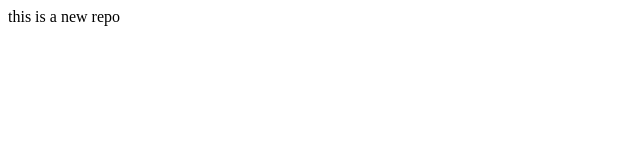
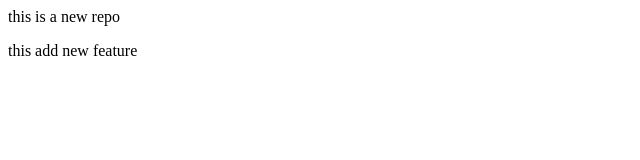
Before and after one commit to roshanthapa24/localrepo, a plain HTML site: page index.html in a window 1280 px wide. Shown: the whole page, without its empty margins (0-640 px from the left). Drawn offline with Linux system fonts and the light colour scheme.

Commit message:
add new featurre

```diff
--- a/index.html
+++ b/index.html
@@ -1 +1,2 @@
 <p>this is a new repo</p>
+<p>this add new feature</p>
```
